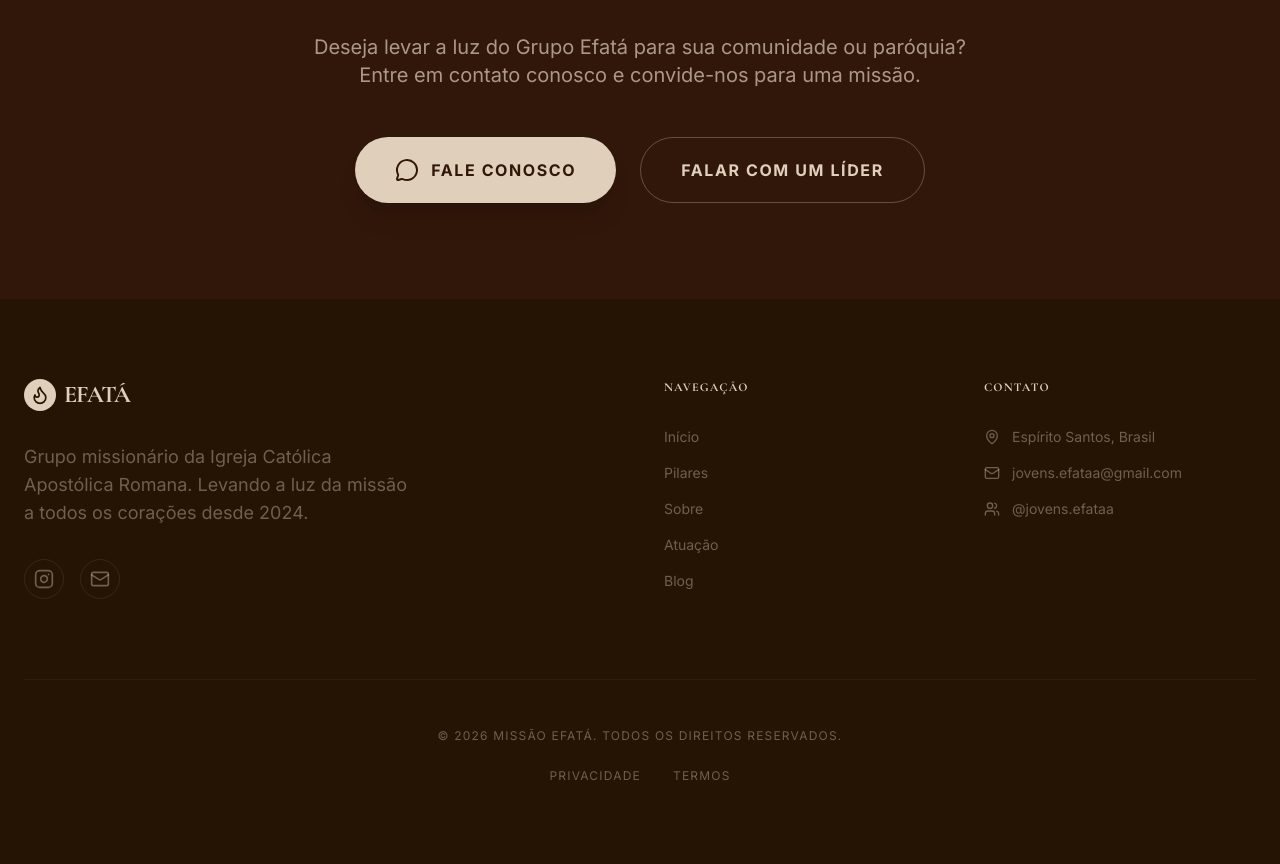
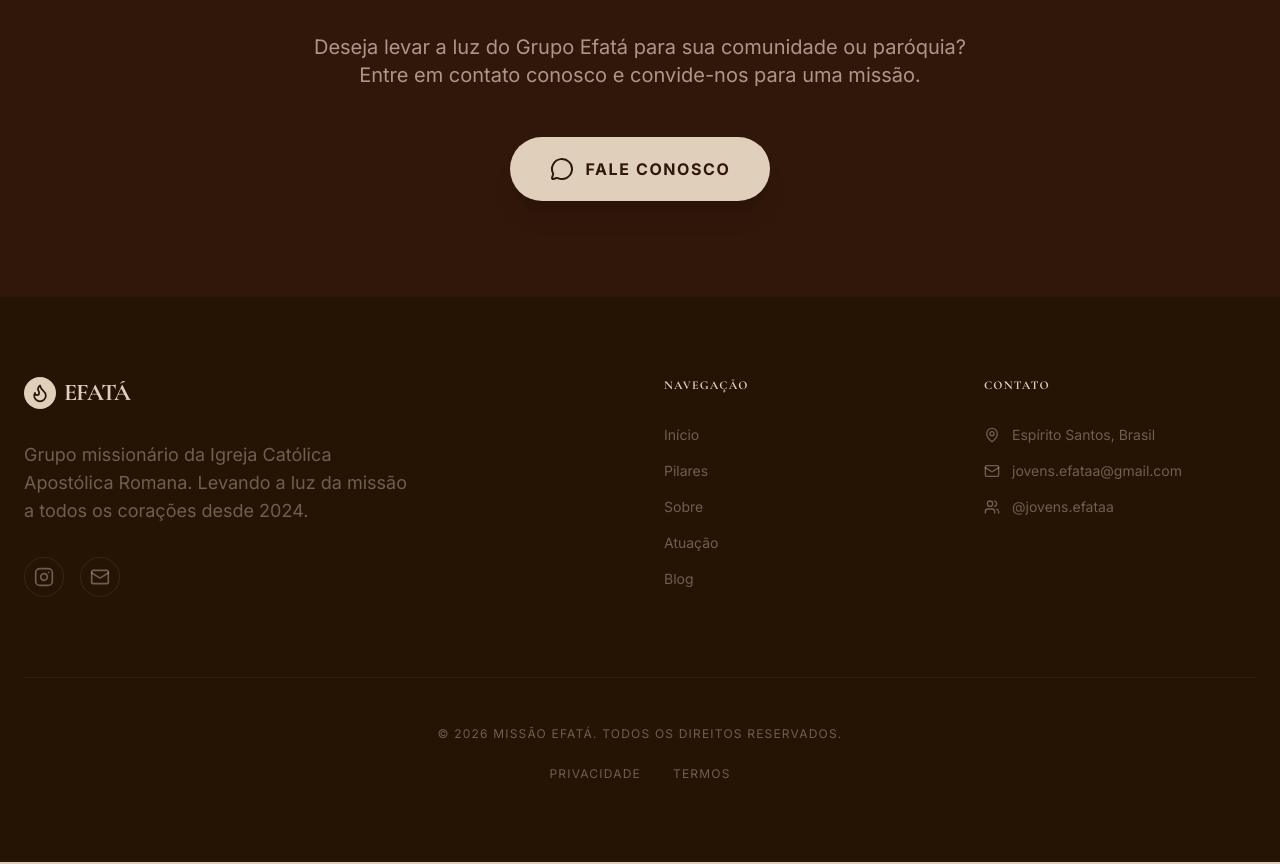
Before and after one commit to NicolasRSJ/site-jovens-efata, a React (Vite) app: page / in a window 1280 px wide. Shown: the part 4340-5204 px from the top of the page. Built offline with nearby package versions, Linux system fonts and the light colour scheme.

Commit message:
Atualizações na Estrutura do Site:
- Removendo Botão "Falar com um Líder"
- Adicionando número para os Botões "Fale Conosco"

```diff
--- a/src/App.tsx
+++ b/src/App.tsx
@@ -61,7 +61,7 @@ export default function App() {
           <a href="#contato" className="hover:text-efata-muted transition-colors">Contato</a>
         </div>
         <a
-          href="https://wa.me/5511999999999"
+          href="https://wa.me/5527999307807"
           target="_blank"
           rel="noopener noreferrer"
           className="bg-efata-dark text-efata-cream px-6 py-2 rounded-full text-xs font-bold uppercase tracking-widest hover:bg-efata-deep transition-all shadow-lg flex items-center gap-2"
@@ -376,21 +376,13 @@ export default function App() {
           </p>
           <div className="flex flex-wrap justify-center gap-6">
             <a
-              href="https://wa.me/5511999999999"
+              href="https://wa.me/5527999307807"
               target="_blank"
               rel="noopener noreferrer"
               className="bg-efata-cream text-efata-dark px-10 py-5 rounded-full font-bold uppercase tracking-widest hover:bg-white transition-all shadow-xl flex items-center gap-3"
             >
               <MessageCircle className="w-6 h-6" />
               Fale Conosco
-            </a>
-            <a
-              href="https://wa.me/5527997881578"
-              target="_blank"
-              rel="noopener noreferrer"
-              className="border border-efata-cream/30 text-efata-cream px-10 py-5 rounded-full font-bold uppercase tracking-widest hover:bg-efata-cream/10 transition-all text-center"
-            >
-              Falar com um líder
             </a>
           </div>
         </div>
```
